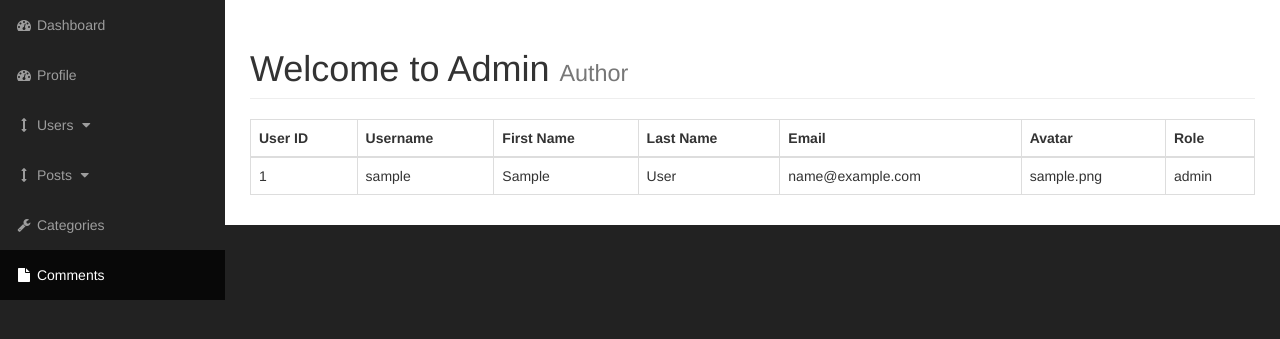
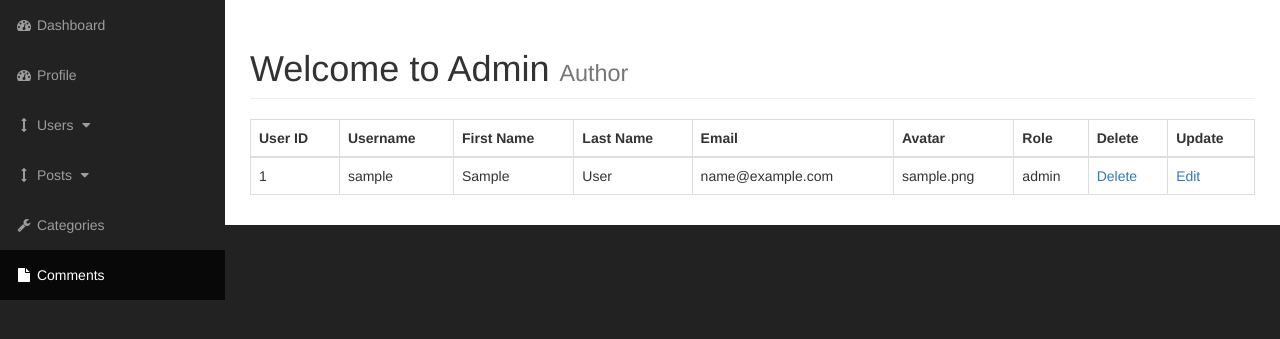
Before and after one commit to rookiemonkey/blogv3-php, a PHP site: page /admin/users.php in a window 1280 px wide. Shown: the part 51-390 px from the top of the page. Run offline with PHP 8.4, Linux system fonts and the light colour scheme; tables that the repository leaves empty or names only in its code hold one stand-in row (values such as "Sample post").

Commit message:
added delete_user

```diff
--- a/admin/functions.php
+++ b/admin/functions.php
@@ -603,6 +603,8 @@
             echo "<td>{$row['user_email']}</td>";
             echo "<td>{$row['user_avatar']}</td>";
             echo "<td>{$row['user_role']}</td>";
+            echo "<td><a href='./users.php?delete={$row['user_id']}'>Delete</a></td>";
+            echo "<td><a href='./users.php?delete=={$row['user_id']}'>Edit</a></td>";
             echo "</tr>";
         }
     }
@@ -636,10 +638,6 @@
             $query->bind_param('ssssssss', $user_firstname, $user_lastname, $user_username, $user_role, $user_email, $user_password, $user_avatar, $user_randSalt);
             $result = $query->execute();
 
-                        echo "<pre>";
-            var_dump($query);
-            echo "</pre>";
-
             // check if query is successfull
             if($result) {
                 echo "<div class='panel panel-success'>";
@@ -660,4 +658,31 @@
 
         }
     }
+
+
+
+
+
+
+
+
+
+    /**
+     * delete a user
+     */
+    function delete_user() {
+        global $mysqli;
+
+        if(isset($_GET['delete'])) {
+            // prepare statement and query
+            $user_id = intval($_GET['delete']);
+            $query = $mysqli->prepare("DELETE FROM users WHERE user_id = ?");
+            $query->bind_param('i', $user_id);
+            $query->execute();
+            $query->close();
+
+            // refresh the page
+            header("Location: users.php");
+        }
+    }
 ?>
--- a/admin/includes/users_read.php
+++ b/admin/includes/users_read.php
@@ -8,12 +8,14 @@
             <th>Email</th>
             <th>Avatar</th>
             <th>Role</th>
+            <th>Delete</th>
+            <th>Update</th>
         </tr>
     </thead>
     <tbody>
 
         <?php read_users(); ?>
-
+        <?php delete_user(); ?>
 
     </tbody>
 </table>
```
